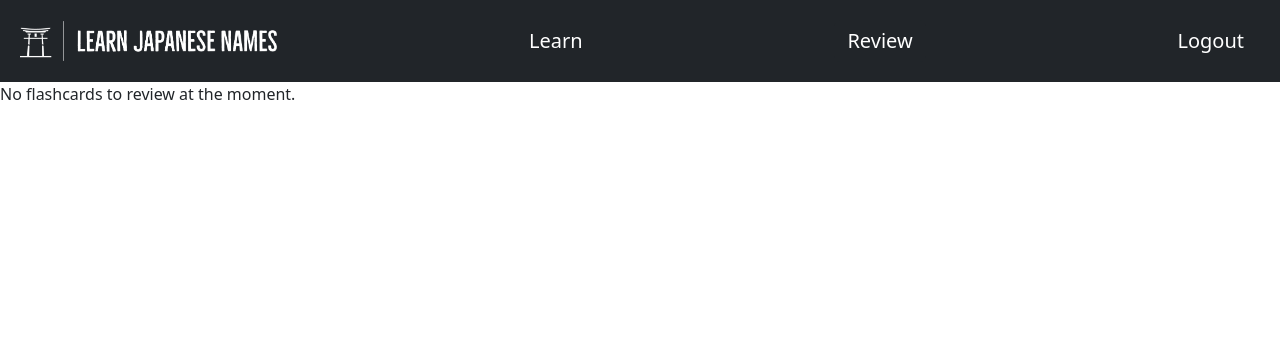
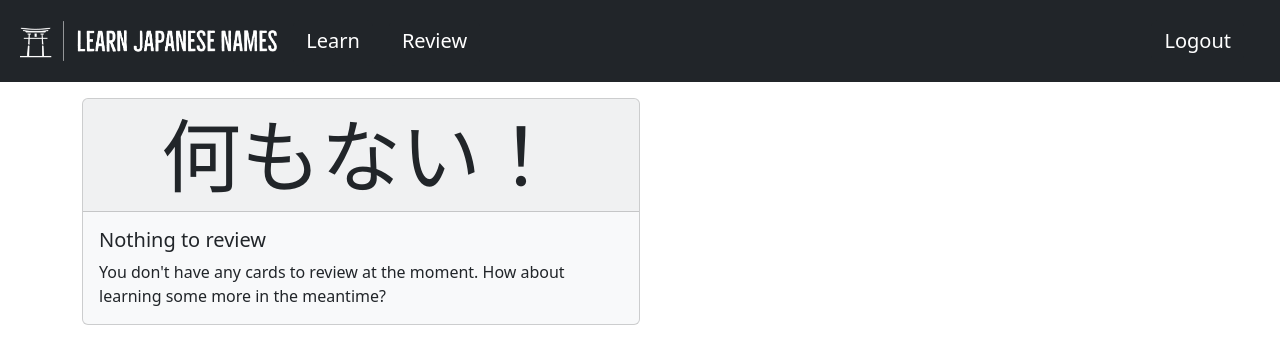
Before and after one commit to Joel-Pearce/learn-japanese-names, a Django app: page /review/ in a window 1280 px wide. Shown: the top 364 px of the page. Run offline with Django 3.2, Linux system fonts and the light colour scheme; a user stored in the database is signed in; data comes from the database, SQL or seed files in the repository; both versions use the stored data as it was after the commit.

Commit message:
basic styling of review & learn dashboards

```diff
--- a/flashcards/forms.py
+++ b/flashcards/forms.py
@@ -2,4 +2,6 @@ from django import forms
 
 
 class FlashcardForm(forms.Form):
-    user_response = forms.CharField(max_length=100)
+    user_response = forms.CharField(
+        max_length=10, label="", widget=forms.TextInput(attrs={"class": "form-control"})
+    )
--- a/flashcards/templates/flashcards/base.html
+++ b/flashcards/templates/flashcards/base.html
@@ -9,17 +9,18 @@
     <title>Learn Japanese Names</title>
 </head>
 <body>
-    <nav class="navbar navbar-expand-lg pull-right navbar-dark bg-dark py-3">
+    <nav class="navbar navbar-expand-lg navbar-dark bg-dark py-3">
         <div class="container-fluid mx-lg-2">
-
         {% if user.is_authenticated %}
-            <a class="navbar-brand" href="{% url 'home' %}">
-                <img src="{% static 'flashcards/images/logo.png' %}" height="40px" alt="logo">
-              </a>
-            <a class="navbar-brand mb-0 h1" href="{% url 'learn' %}">Learn</a>
-            <a class="navbar-brand mb-0 h1 btn btn-dark" href="{% url 'review' %}">Review</a>
             <div class="d-flex">
-                <a class="navbar-brand mb-0 h1" href="{% url 'logout' %}">Logout</a>
+                <a class="navbar-brand" href="{% url 'home' %}">
+                    <img src="{% static 'flashcards/images/logo.png' %}" height="40px" alt="logo">
+                </a>
+                <a class="navbar-brand mr-1 mt-1 mb-0 h1 btn btn-dark" href="{% url 'learn' %}">Learn</a>
+                <a class="navbar-brand mt-1 mb-0 h1 btn btn-dark" href="{% url 'review' %}">Review</a>
+            </div>
+            <div class="d-flex">
+                <a class="navbar-brand mb-0 h1 btn btn-dark" href="{% url 'logout' %}">Logout</a>
             </div>
         {% else %}
             <a class="navbar-brand" href="{% url 'home' %}">
@@ -30,7 +31,7 @@
                 <a class="navbar-brand mb-0 h1 btn btn-dark" role="button" href="{% url 'signup' %}">Signup</a>
             </div>
         {% endif %}
-
+        </div>
     </nav>
 
     <div class="content">
--- a/flashcards/templates/flashcards/review_dashboard.html
+++ b/flashcards/templates/flashcards/review_dashboard.html
@@ -2,21 +2,47 @@
 
 {% block content %}
 
+<div class="container">
+
 {% if flashcard %}
-  <h2>Review Flashcard - {{ flashcard.flashcard.kanji }}</h2>
-  <!-- Display other flashcard details -->
-  <form method="POST" action="{% url 'review' %}" autocomplete="off">
+
+  <div class="vstack gap-3 justify-content-center align-items-center">
+
+    <div class="card text-black bg-light mt-3" style="width: 50%;">
+      <div class="card-header display-1 text-center">{{ flashcard.flashcard.kanji }}</div>
+      <div class="card-body">
+        <form method="POST" action="{% url 'review' %}" autocomplete="off" novalidate>
           {% csrf_token %}
+          <div class="row">
+            <div class="col-10">
               {{ form.as_p }}
-    <button type="submit">Submit</button>
+            </div>
+            <div class="col-2">
+              <button type="submit" class="btn btn-outline-dark">入力</button>
+            </div>
+        </div>
         </form>
+      </div>
+    </div>
 
   {% if message %}
+  <p class="text-center">
     {{ message }}
+  </p>
   {% endif %}
 
+</div>
+
 {% else %}
-  <p>No flashcards to review at the moment.</p>
+<div class="card bg-light mt-3 justify-centre" style="width: 50%;">
+  <div class="card-header display-1 text-center">何もない！</div>
+  <div class="card-body">
+    <h5 class="card-title">Nothing to review</h5>
+    <p class="card-text">You don't have any cards to review at the moment. How about learning some more in the meantime?</p>
+  </div>
+</div>
 {% endif %}
 
+</div>
+
 {% endblock %}
```
Also changed, not shown: flashcards/templates/flashcards/learn_dashboard.html (+33 -5 lines), db.sqlite3. Lines whose indentation alone changed are shown as unchanged.
